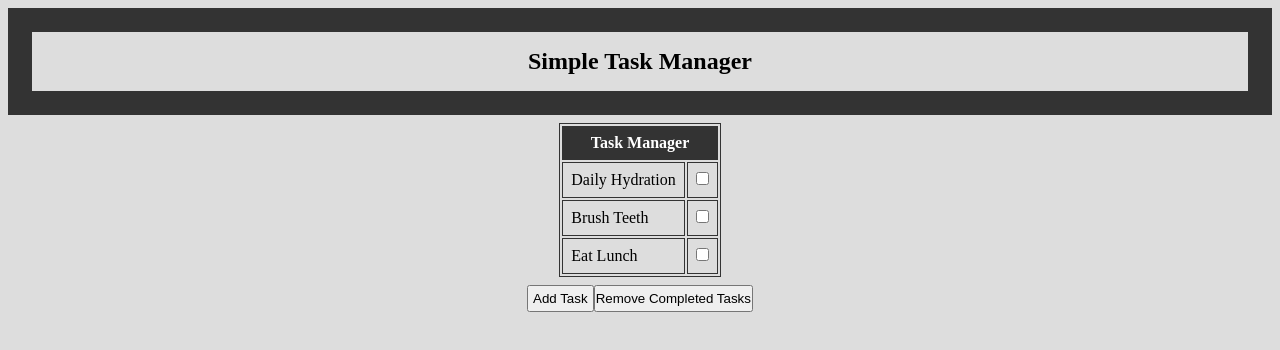
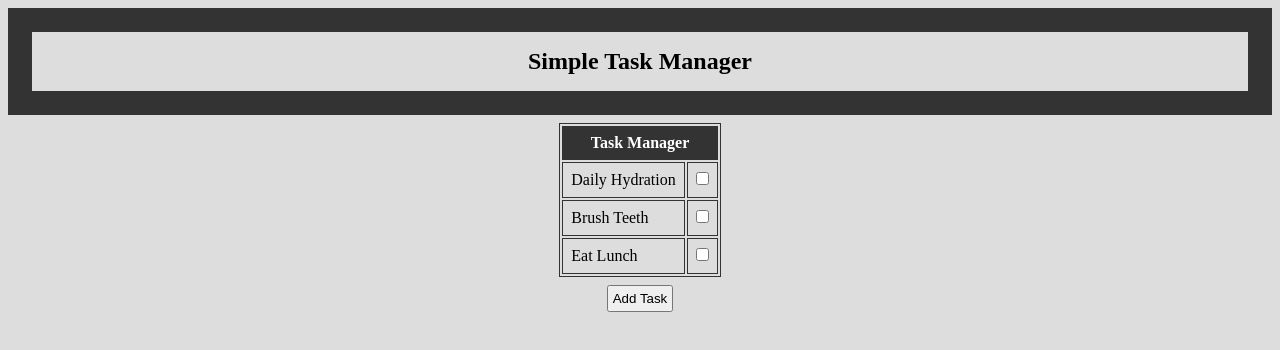
Before and after one commit to JackStendeback/365-Days-of-Code-Week-1, a plain HTML site: page index.html in a window 1280 px wide. Drawn offline with Linux system fonts and the light colour scheme.

Commit message:
adding comments for MVP

```diff
--- a/index.html
+++ b/index.html
@@ -36,9 +36,9 @@
             </tbody>
         </table>
     </section>
+    <!-- MVP(Minimum Viable Product) is adding tasks, we can work on removing completed tasks later. -->
     <section class="create-task">
         <button id="task-button">Add Task</button>
-        <button id="remove-tasks">Remove Completed Tasks</button>
     </section>
 
 
```
